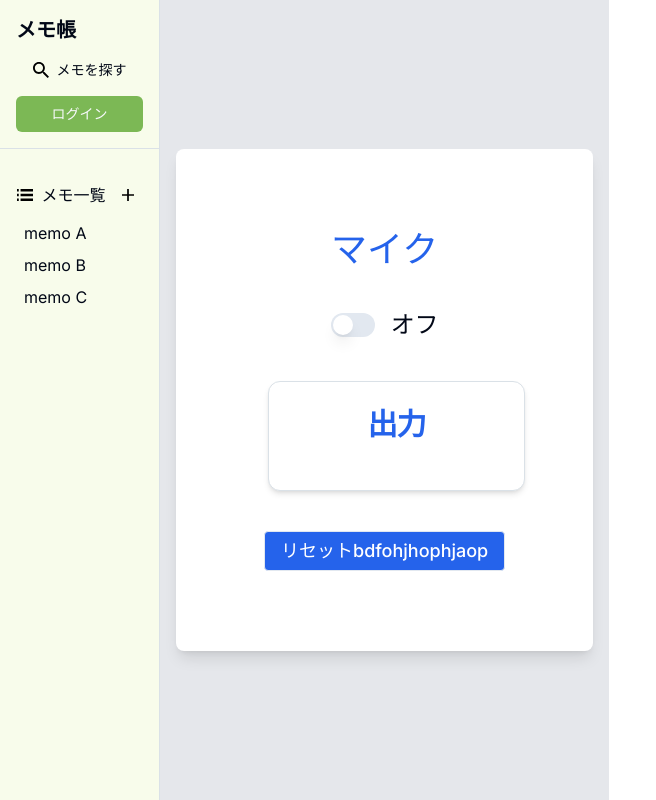
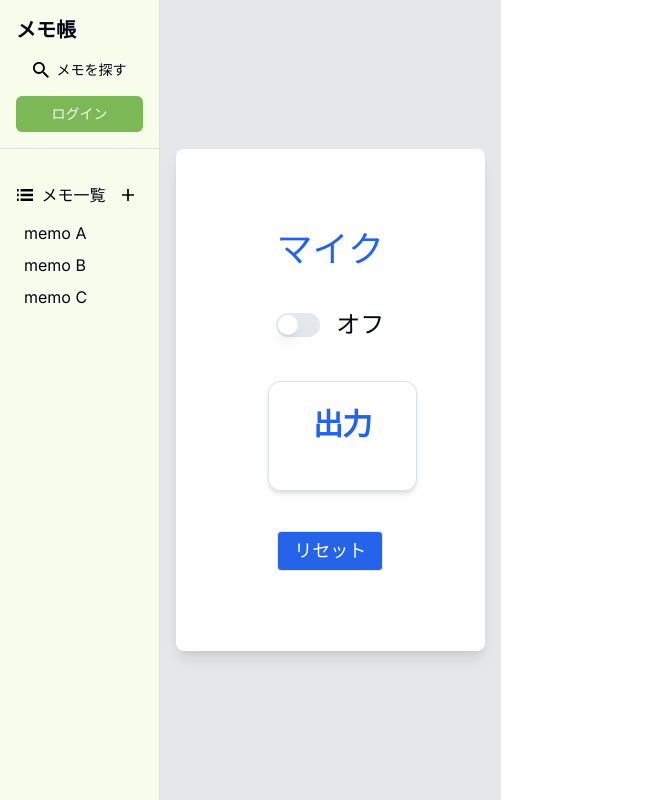
Before and after one commit to akito-10/speak-memo, a Next.js app: page / in a window 1280 px wide. Shown: the whole page, without its empty margins (0-656 px from the left). Built offline with nearby package versions, Linux system fonts and the light colour scheme.

Commit message:
change text

```diff
--- a/src/components/page/main/main.tsx
+++ b/src/components/page/main/main.tsx
@@ -61,7 +61,7 @@ export const MainPage = () => {
             className="py-2 px-4 text-lg bg-blue-600 text-white rounded hover:bg-blue-700"
             onClick={resetTranscript}
           >
-            リセットbdfohjhophjaop
+            リセット
           </Button>
         </div>
       </div>
```
